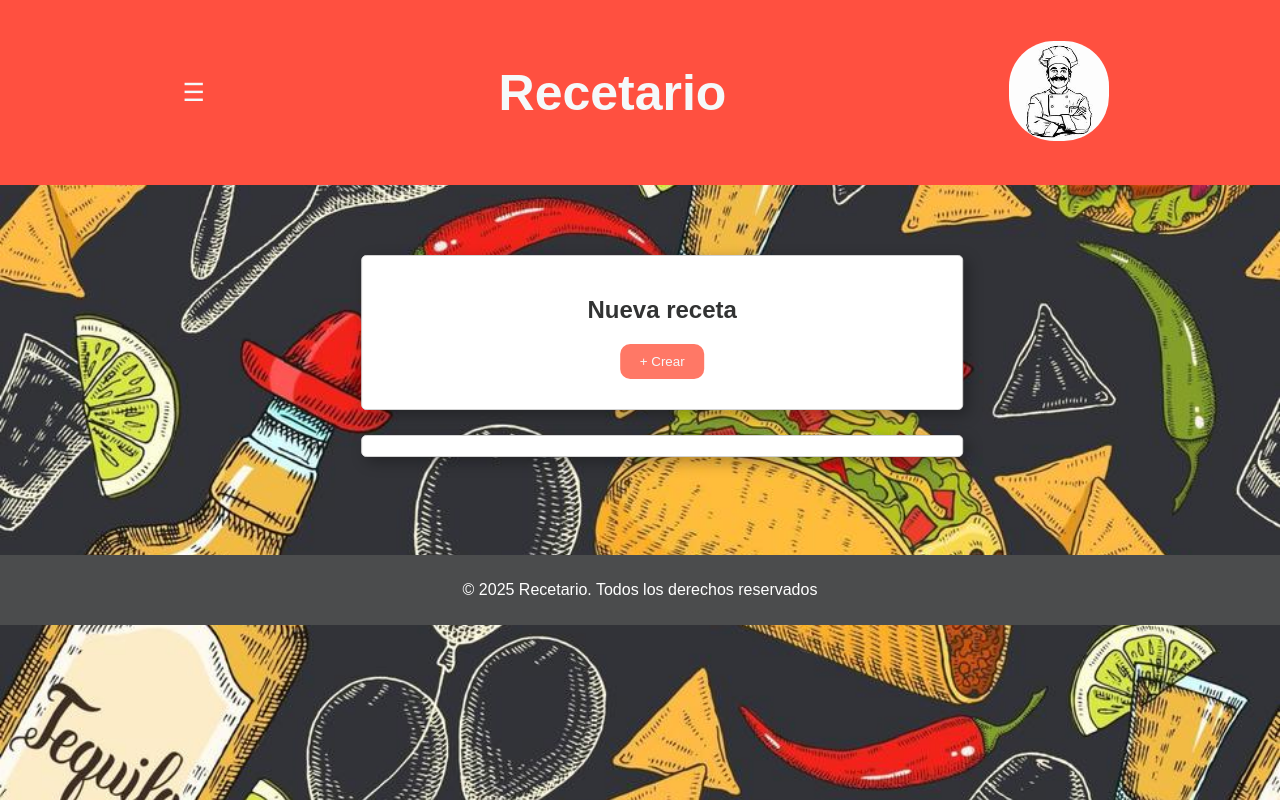
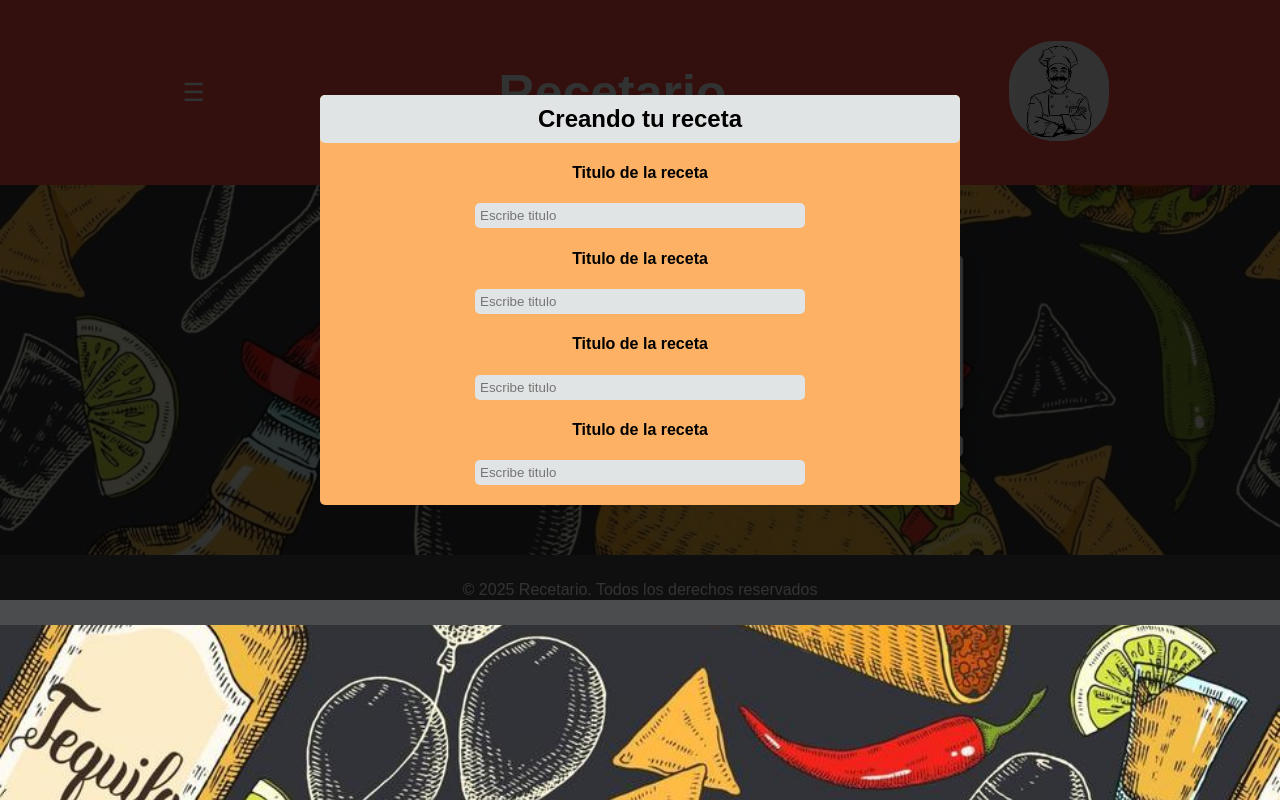
Before and after one commit to PatricioAF/Recetario-Proyecto, a plain HTML site: page index.html in a window 1280 px wide. Drawn offline with Linux system fonts and the light colour scheme.

Commit message:
Agregue un modal (aun faltan algunos ajustes)

```diff
--- a/index.html
+++ b/index.html
@@ -27,6 +27,20 @@
         </div>
     </main>
 
+    <div class="contenedor-modal">
+        <div class="contenido-modal">
+            <h2>Creando tu receta</h2>
+            <h4>Titulo de la receta</h4>
+            <input type="text" placeholder="Escribe titulo"/>
+            <h4>Titulo de la receta</h4>
+            <input type="text" placeholder="Escribe titulo"/>
+            <h4>Titulo de la receta</h4>
+            <input type="text" placeholder="Escribe titulo"/>
+            <h4>Titulo de la receta</h4>
+            <input type="text" placeholder="Escribe titulo"/>
+        </div>
+    </div>
+
     <footer>
         <p>&copy; 2025 Recetario. Todos los derechos reservados</p>
     </footer>
--- a/styles.css
+++ b/styles.css
@@ -8,7 +8,7 @@
     --black: #323333;
     --white: #f5f9fa;
 }
-
+/* estilos del body */
 body {
     font-family: Arial, Helvetica, sans-serif;
     margin: 0;
@@ -18,7 +18,7 @@ body {
     background-position: center center;
     background-size: cover;
 }
-
+/* estilos del header  */
 header {
     display: flex;
     background-color: var(--secundary-dark);
@@ -26,12 +26,12 @@ header {
     justify-content: space-around;
     padding: 30px;
 }
-
+/* estilos del titulo  */
 header h1 {
     color: var(--white);
     font-size: 50px;
 }
-
+/* estilos del boton con el icono de hamburguesa  */
 .burger-menu {
     width: 45px;
     height: 45px;
@@ -43,7 +43,7 @@ header h1 {
     cursor: pointer;
     transition: background-color .3s ease, color .3s ease;
 }
-
+/* estableciendo transiciones usando transiciones  */
 .burger-menu:hover {
     background-color: var(--white);
     color: var(--black);
@@ -58,7 +58,7 @@ header div img {
 main {
     min-height: 300px;
 }
-
+/* estilos de la seccion donde se clickea para crear una receta  */
 .crear-receta {
     display: flex;
     flex-direction: column;
@@ -74,7 +74,7 @@ main {
     border: 1px solid rgb(211, 211, 211);
     box-shadow: 5px 5px 15px 0px rgba(0, 0, 0, 0.3);
 }
-
+/* estilos del boton crear  */
 .boton-crear {
     background-color: var(--secundary);
     padding: 10px 20px 10px 20px;
@@ -84,13 +84,13 @@ main {
     transition: background-color .3s ease, transform .3s ease, border-radius .3s ease;
     cursor: pointer;
 }
-
+/* transicion en el boton crear  */
 .boton-crear:hover {
     background-color: #4CAF50;
     transform: scale(1.05);
     border-radius: 0;
 }
-
+/* estilos para seccion donde aparecera la lista de recetas creadas */
 .lista-recetas {
     background-color: white;
     height: 20px;
@@ -102,6 +102,52 @@ main {
     box-shadow: 5px 5px 15px 0px rgba(0, 0, 0, 0.3);
 }
 
+/* estilos para el contenedor del modal */
+
+.contenedor-modal {
+    margin: 0;
+    background-color: rgba(0, 0, 0, 0.8);
+    position: fixed;
+    top: 0;
+    left: 0;
+    width: 100%;
+    min-height: 600px;
+    display: flex;
+    justify-content: center;
+    align-items: center;
+    /* z-index: 100; */
+}
+
+/* estilos para el contenido del modal */
+
+.contenido-modal {
+    background-color: var(--primary);
+    padding-bottom: 20px;
+    width: 50%;
+    border-radius: 5px;
+    text-align: center;
+}
+
+/* estilos para el h2 del contenido del modal */
+
+.contenido-modal h2 {
+    background-color: var(--gray);
+    margin: 0;
+    padding: 10px;
+    border-radius: 5px;
+    margin-bottom: 20px;
+}
+
+/* estilos para los inputs */
+
+.contenedor-modal input {
+    padding: 5px;
+    background-color: var(--gray);
+    border: none;
+    border-radius: 5px;
+    width: 50%;
+}
+
 footer {
     background-color: var(--gray-dark);
     padding: 10px;
```
